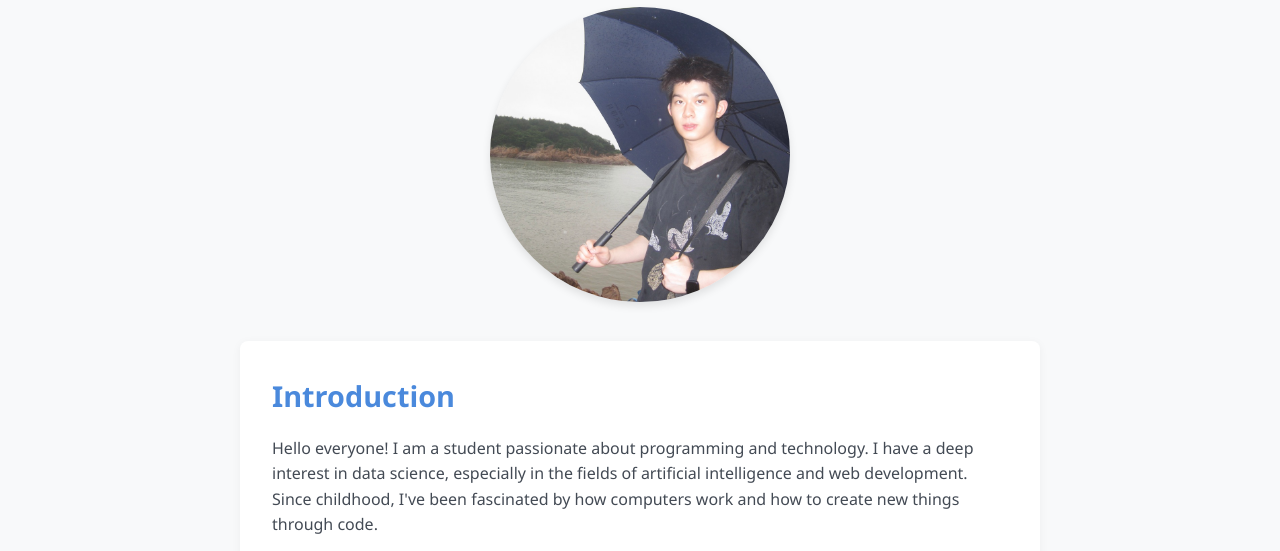
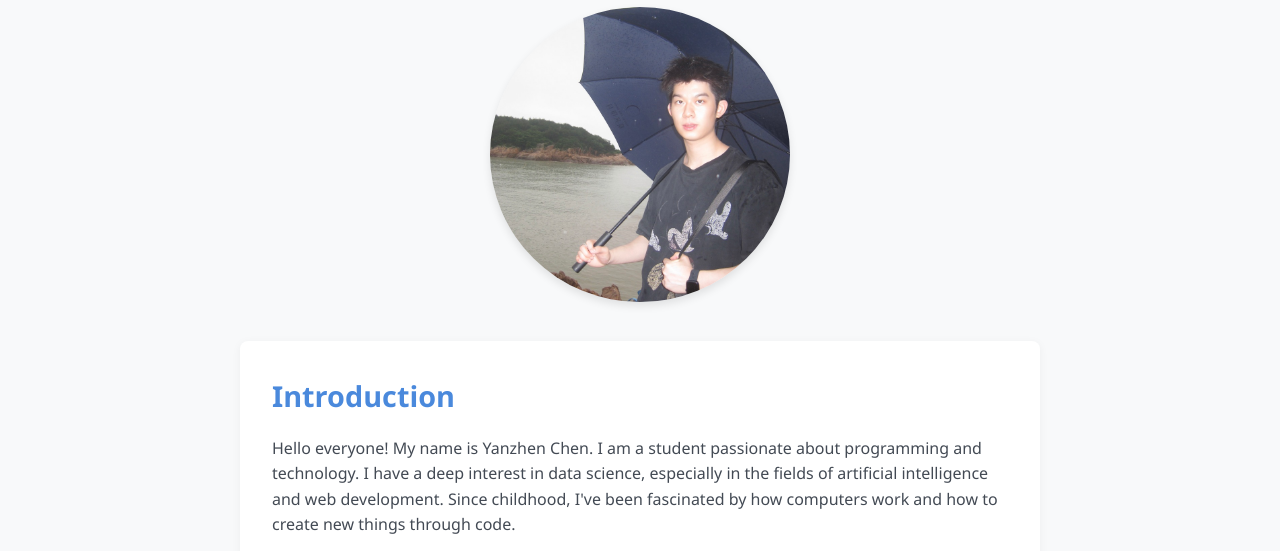
Before and after one commit to jasonchen1001/jasonchen1001.github.io, a plain HTML site: page index.html in a window 1280 px wide. Shown: the part 203-754 px from the top of the page. Drawn offline with Linux system fonts and the light colour scheme.

Commit message:
Update index.html

```diff
--- a/index.html
+++ b/index.html
@@ -23,7 +23,7 @@
 
             <div class="intro">
                 <h2>Introduction</h2>
-                <p>Hello everyone! I am a student passionate about programming and technology. I have a deep interest in data science, especially in the fields of artificial intelligence and web development. Since childhood, I've been fascinated by how computers work and how to create new things through code.</p>
+                <p>Hello everyone! My name is Yanzhen Chen. I am a student passionate about programming and technology. I have a deep interest in data science, especially in the fields of artificial intelligence and web development. Since childhood, I've been fascinated by how computers work and how to create new things through code.</p>
 
                 <p>During my university years, I focused on learning programming languages such as Python, JavaScript, and HTML/CSS. I have participated in multiple projects, including developing mobile applications, creating data visualization tools, and designing responsive websites. These experiences have not only enhanced my technical abilities but also cultivated my teamwork and problem-solving skills.</p>
 
```
